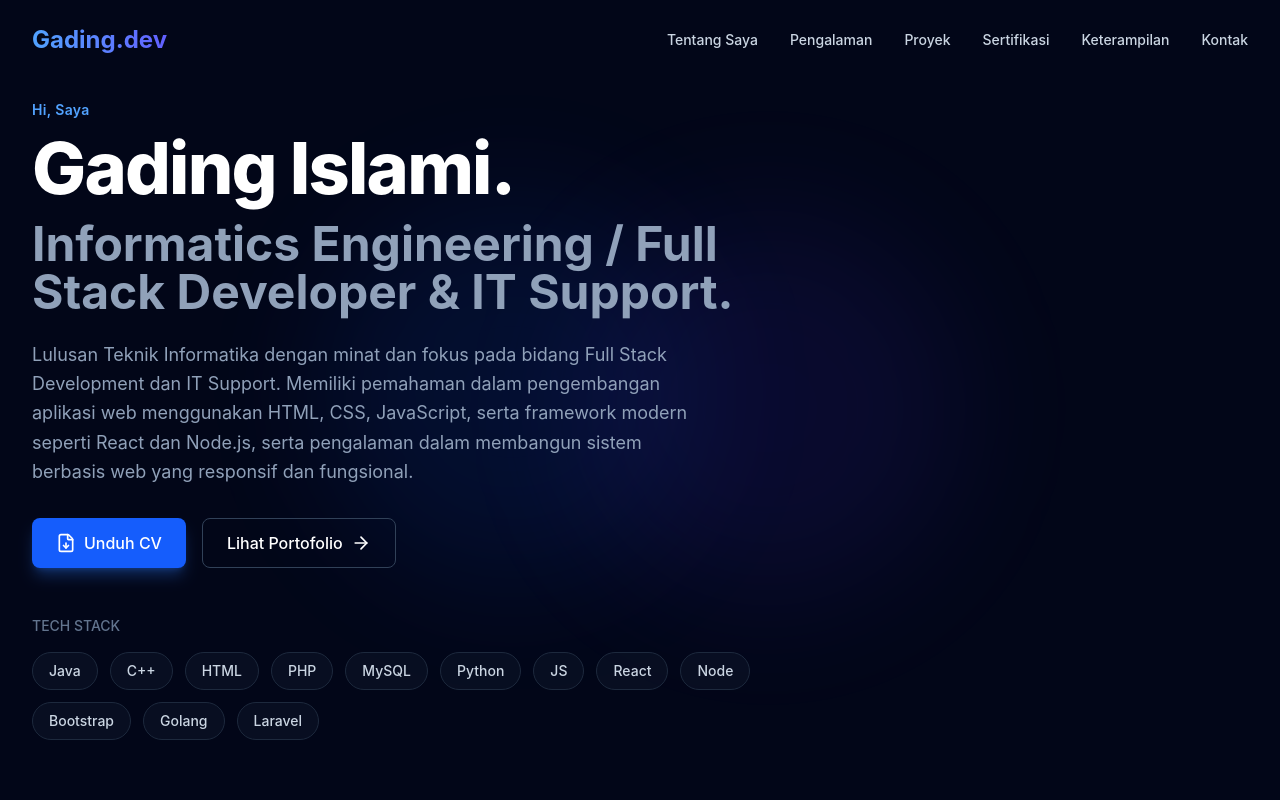
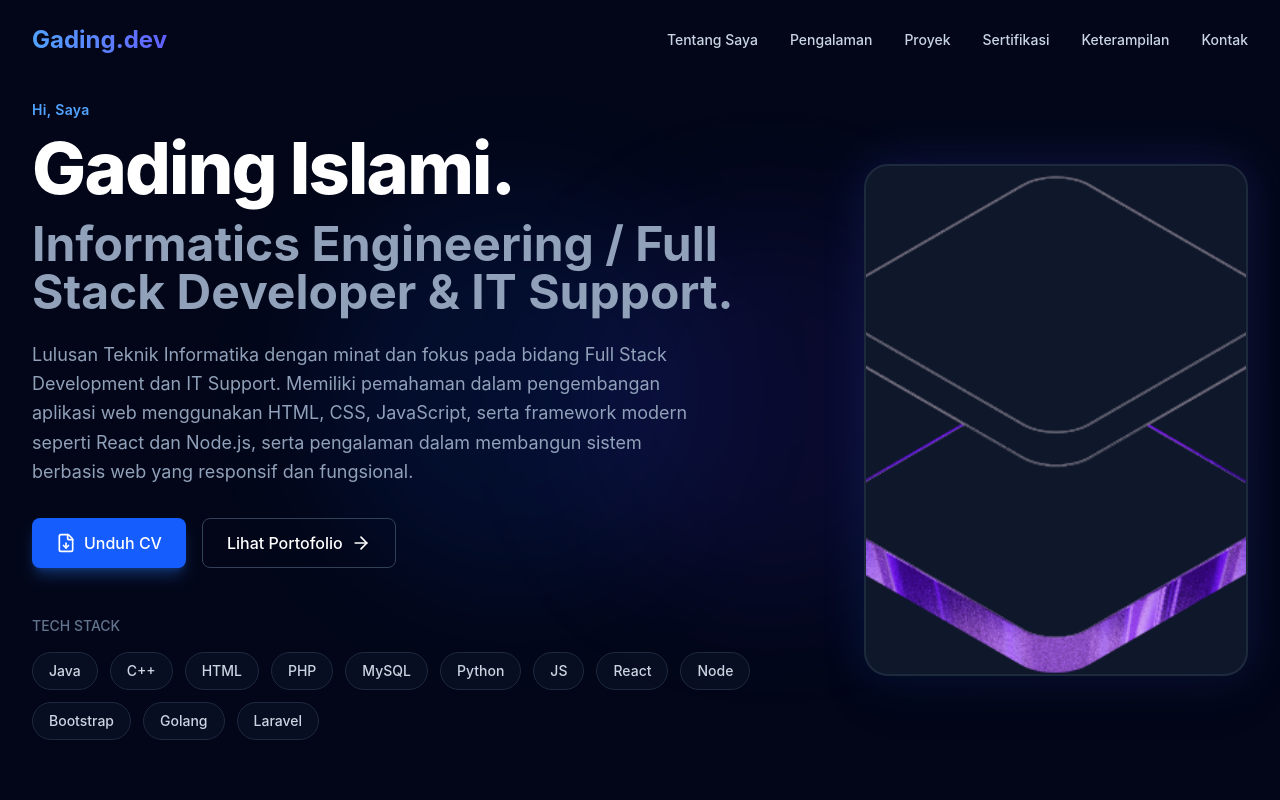
Before and after one commit to gadingislami12/Myself, a React (Vite) app: page / in a window 1280 px wide. Shown: the top 800 px of the page. Built offline with nearby package versions, Linux system fonts and the light colour scheme.

Commit message:
feat: add photo to hero section

```diff
--- a/src/components/Hero.jsx
+++ b/src/components/Hero.jsx
@@ -1,6 +1,7 @@
 import React from 'react';
 import { motion } from 'framer-motion';
 import { FileDown, ArrowRight } from 'lucide-react';
+import heroImage from '../assets/hero.png';
 
 const Hero = () => {
   const techStack = [
@@ -16,7 +17,8 @@ const Hero = () => {
       <div className="absolute bottom-1/4 right-1/4 w-96 h-96 bg-indigo-600/20 rounded-full blur-3xl opacity-50 pointer-events-none"></div>
 
       <div className="max-w-7xl mx-auto px-4 sm:px-6 lg:px-8 relative z-10 w-full">
-        <div className="flex flex-col items-start max-w-3xl">
+        <div className="flex flex-col-reverse lg:flex-row items-center gap-12 lg:gap-8">
+          <div className="flex flex-col items-start flex-1 w-full">
             <motion.div
               initial={{ opacity: 0, y: 20 }}
               animate={{ opacity: 1, y: 0 }}
@@ -95,6 +97,24 @@ const Hero = () => {
               </div>
             </motion.div>
           </div>
+
+          {/* Hero Image Section */}
+          <motion.div
+            initial={{ opacity: 0, scale: 0.9, rotate: -2 }}
+            animate={{ opacity: 1, scale: 1, rotate: 0 }}
+            transition={{ duration: 0.7, delay: 0.2 }}
+            className="flex-shrink-0 w-64 md:w-80 lg:w-96 relative group"
+          >
+            <div className="absolute inset-0 bg-gradient-to-tr from-blue-600 to-indigo-500 rounded-3xl blur-xl opacity-20 group-hover:opacity-40 transition-opacity duration-500"></div>
+            <div className="relative aspect-[3/4] rounded-3xl overflow-hidden border-2 border-slate-800 bg-slate-900 shadow-2xl">
+              <img
+                src={heroImage}
+                alt="Gading Islami"
+                className="w-full h-full object-cover group-hover:scale-105 transition-transform duration-500"
+              />
+            </div>
+          </motion.div>
+        </div>
       </div>
     </section>
   );
```
Lines whose indentation alone changed are shown as unchanged.
